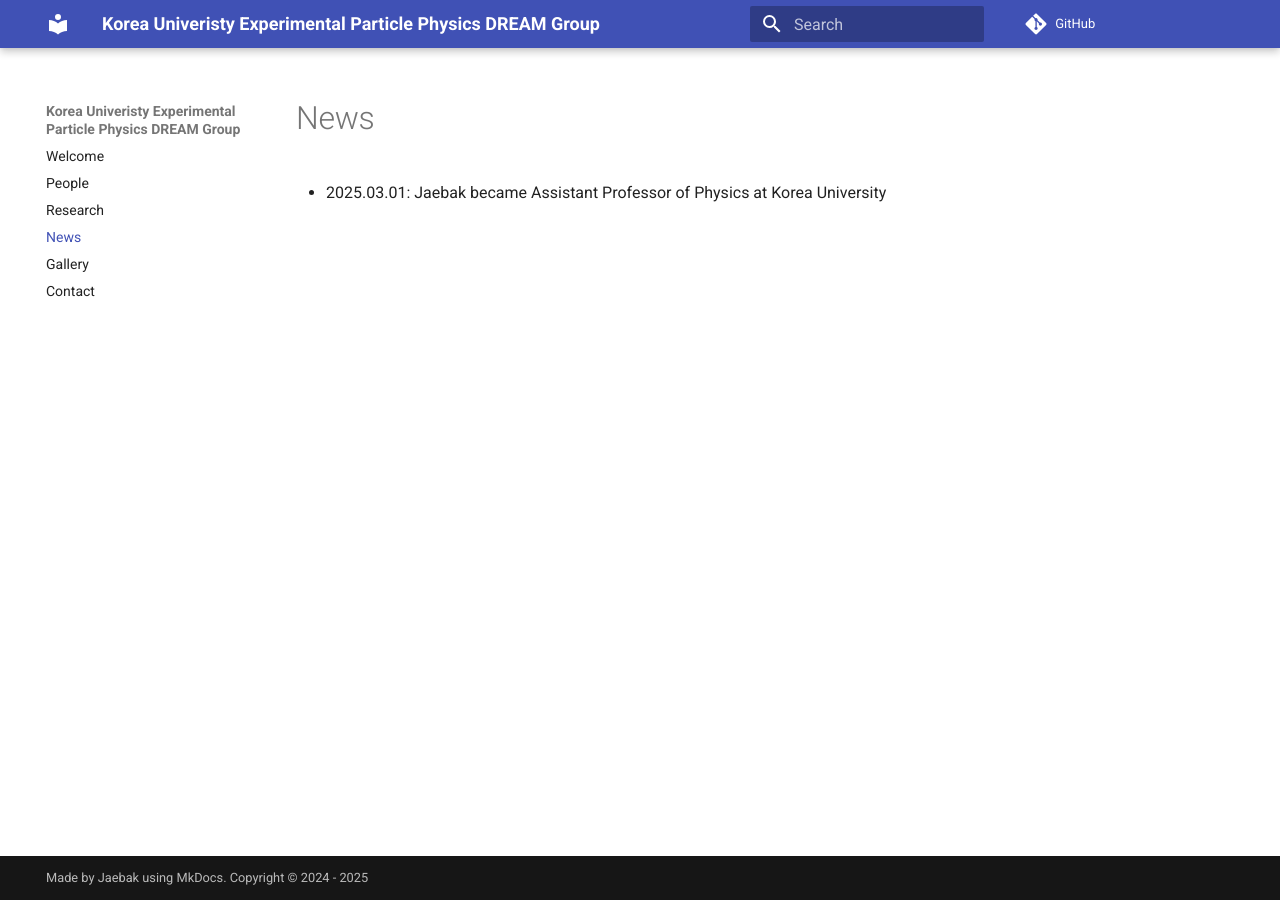
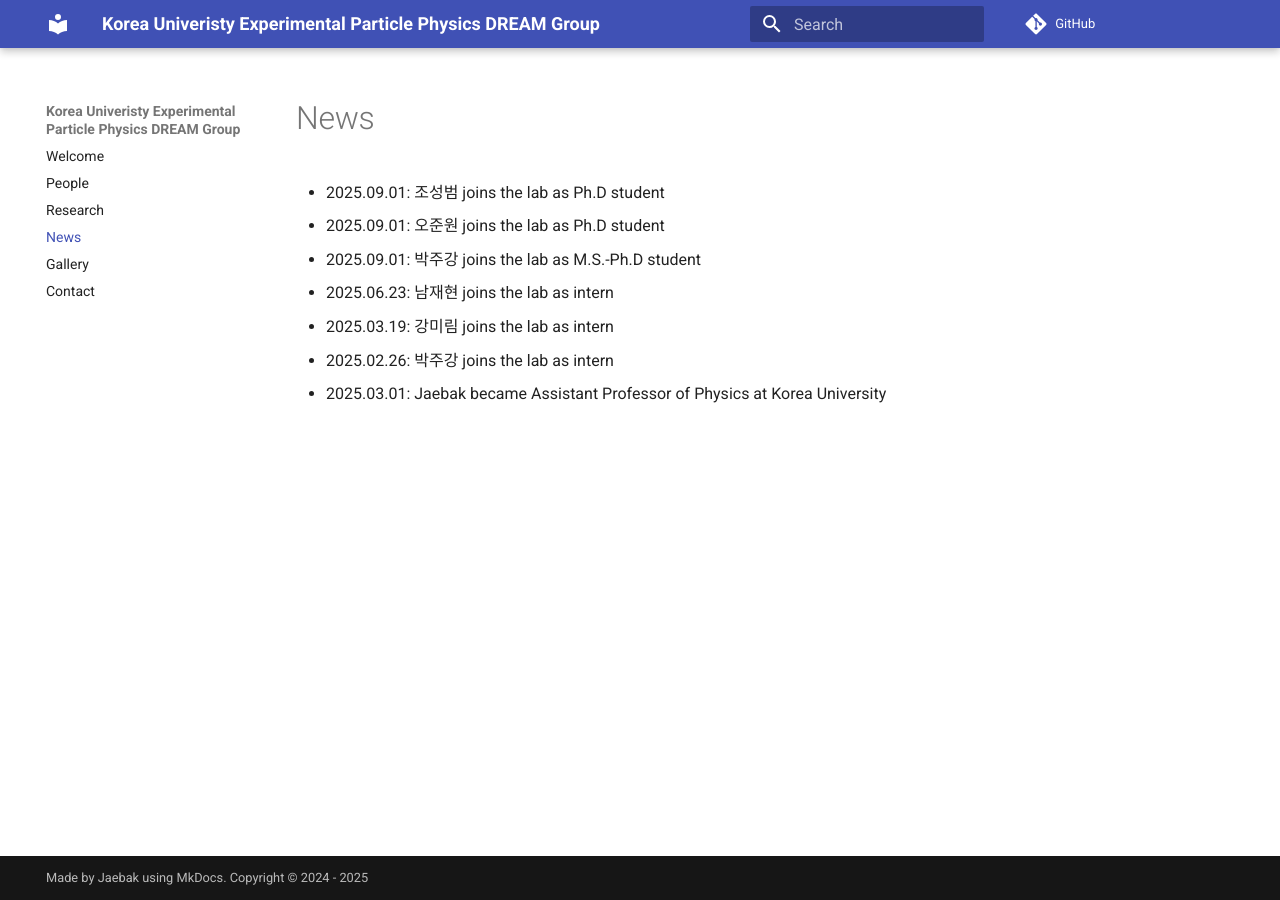
Before and after one commit to jaebak/ku-dream-group, an MkDocs documentation site: the page built from docs/news/news.md, in a window 1280 px wide. Built offline with MkDocs 1.6.1 and Material for MkDocs 9.7.7, drawn with Linux system fonts in a browser that asks for light colours; comment, search, counter and statistics services are not loaded.

Commit message:
Update news and people

```diff
--- a/docs/news/news.md
+++ b/docs/news/news.md
@@ -1,3 +1,9 @@
 # News
 
+- 2025.09.01: 조성범 joins the lab as Ph.D student
+- 2025.09.01: 오준원 joins the lab as Ph.D student
+- 2025.09.01: 박주강 joins the lab as M.S.-Ph.D student
+- 2025.06.23: 남재현 joins the lab as intern
+- 2025.03.19: 강미림 joins the lab as intern
+- 2025.02.26: 박주강 joins the lab as intern
 - 2025.03.01: Jaebak became Assistant Professor of Physics at Korea University
```
Also changed, not shown: docs/people/people.md (+1 -1 lines).
